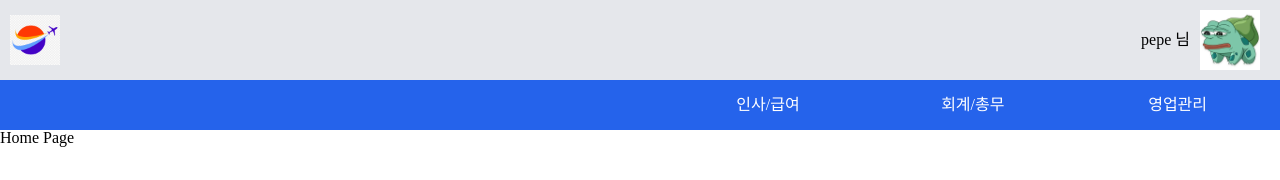
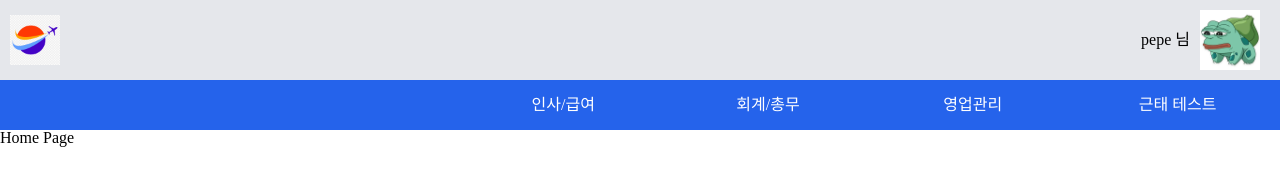
Before and after one commit to VerifiedIdiot/happytravel_vue, a Vue app: page /salary/payment in a window 1280 px wide. Shown: the top 180 px of the page. Built offline with nearby package versions, Linux system fonts and the light colour scheme; the HTML template or start-up script is replaced by a standard one.

Commit message:
feat: Add attendance router  to header

```diff
--- a/src/components/header/Header.vue
+++ b/src/components/header/Header.vue
@@ -50,6 +50,15 @@
               <router-link to="/sales/package">여행상품관리</router-link>
             </div>
           </li>
+          <li @mouseenter="toggleDropdown('attendance')" @mouseleave="toggleDropdown(null)">
+            <router-link to="/attendance" class="nav-link">근태 테스트</router-link>
+            <div v-if="dropdown === 'attendance'" class="dropdown-content">
+              <router-link to="/attendance/myAttendance">나의 근테</router-link>
+              <router-link to="/attendance/teamAttendance">팀원 근태</router-link>
+              <router-link to="/attendance/adminAttendance">근태 관리</router-link>
+            </div>
+          </li>
+
         </ul>
       </nav>
     </div>
```
